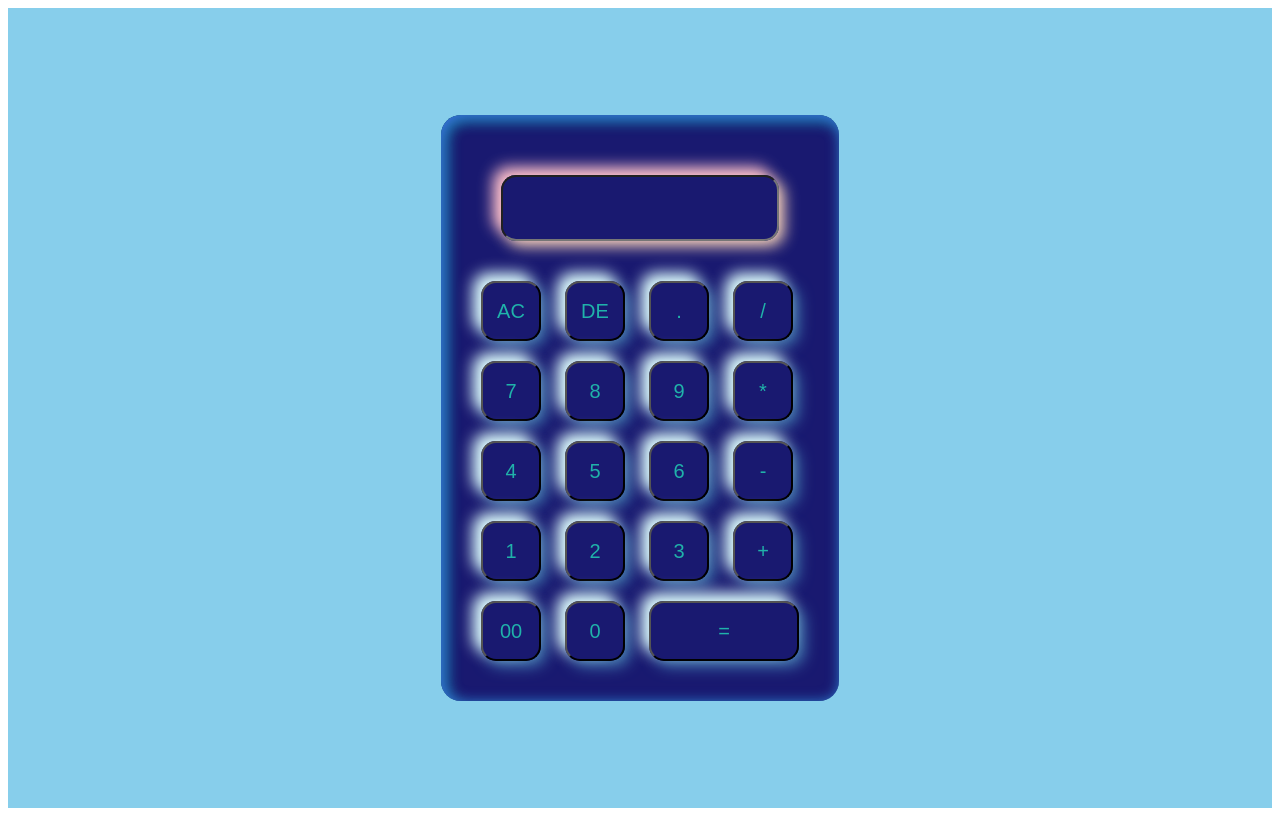
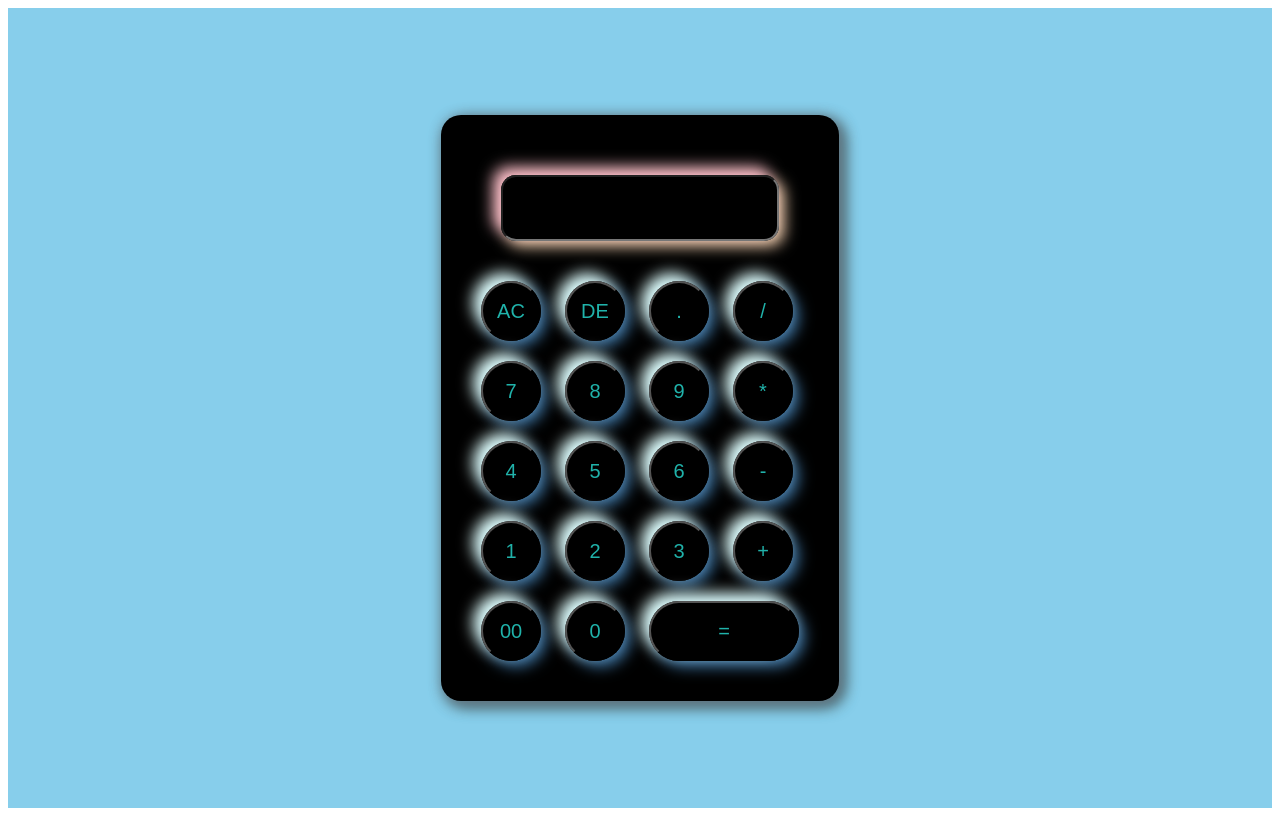
Before and after one commit to Chestinez/calculator, a plain HTML site: page index.html in a window 1280 px wide. Drawn offline with Linux system fonts and the light colour scheme.

Commit message:
Update styles.css

```diff
--- a/styles.css
+++ b/styles.css
@@ -9,22 +9,32 @@
 
 .calculator {
     padding: 30px;
-    background-color: midnightblue;
+    background-color: black;
     border-radius: 20px;
-    box-shadow: 3px 3px 15px royalblue inset, 5px 5px 15px darkcyan inset;
+    box-shadow: 3px 3px 15px slategrey, 5px 5px 15px darkslategray;
 
     input {
         display: 0;
         outline: 0;
         width: 60px;
         height: 60px;
-        border-radius: 15px;
+        border-radius: 50px;
         box-shadow: -8px -8px 15px lightcyan, 5px 5px 15px steelblue;
         color: lightseagreen;
         font-size: 20px;
         margin: 10px;
         cursor: pointer;
         background: transparent;
+        transition: ease-in-out 0.6s;
+    }
+
+    input:hover {
+        box-shadow: -8px -8px 15px thistle, 5px 5px 15px lightcyan;
+        background-color: bisque;
+    }
+
+    input:active {
+        opacity: 0.6;
     }
 
     .display {
@@ -39,6 +49,7 @@
         flex: 1;
         font-size: 45px;
         box-shadow: -8px -8px 15px pink, 5px 5px 15px peachpuff;
+        border-radius: 15px;
     }
 
     .equal {
```
